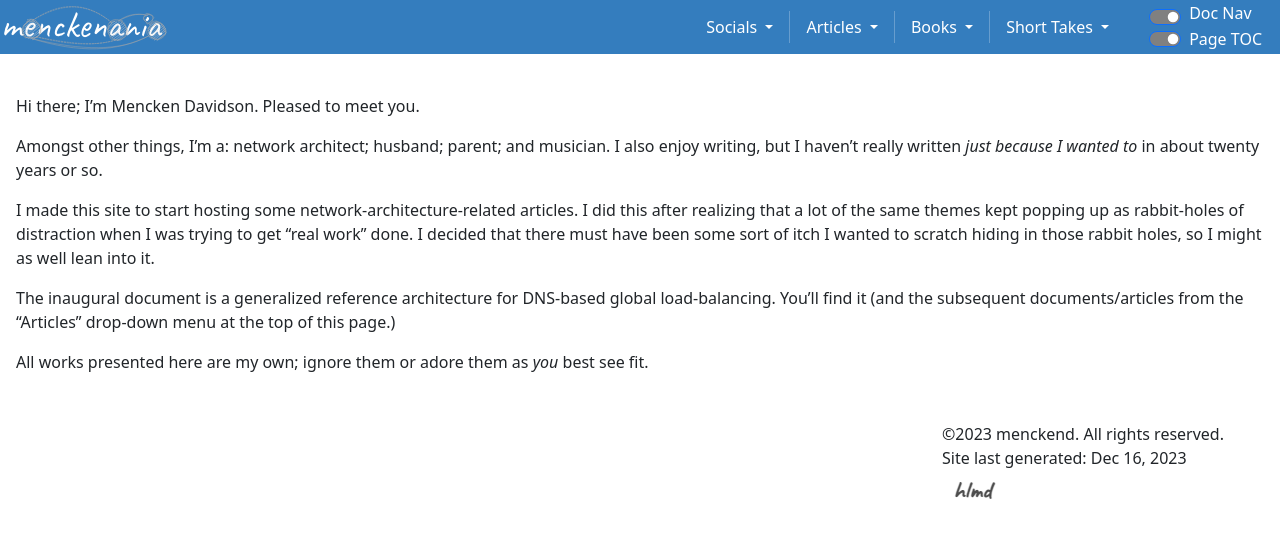
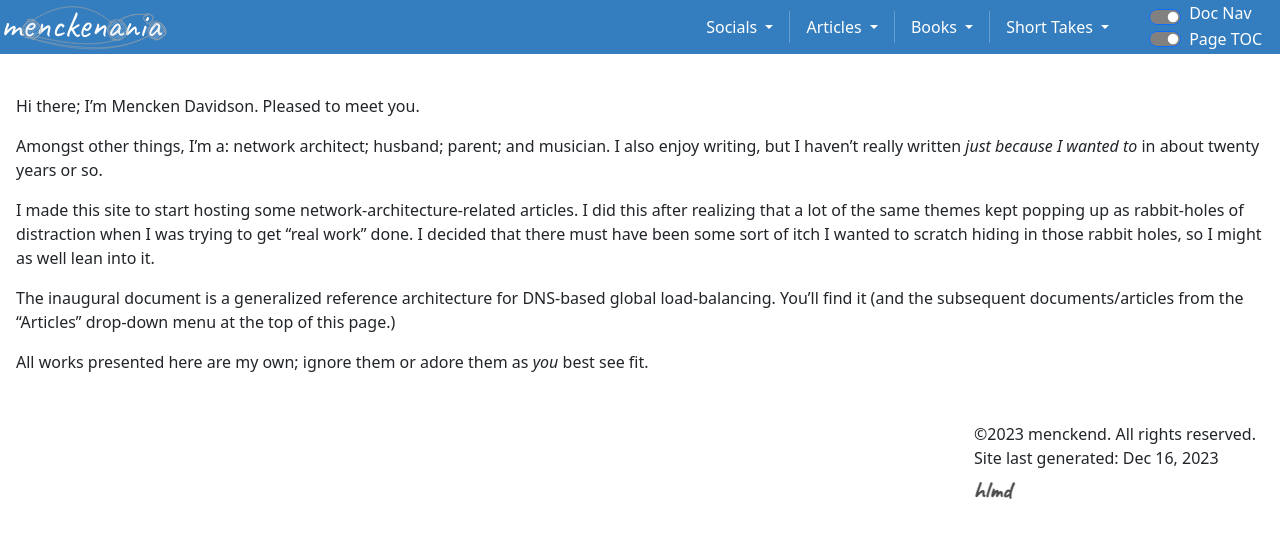
Before and after one commit to menckend/alpha, a Jekyll site: the page built from index.md, in a window 1280 px wide. Shown: the top 538 px of the page. Built offline with Jekyll 4.4.1, drawn with Linux system fonts in a browser that asks for light colours.

Commit message:
Update new-page-footer.html

```diff
--- a/_includes/new-page-footer.html
+++ b/_includes/new-page-footer.html
@@ -1,14 +1,14 @@
 <footer>
   <div>
     <div class="container-fluid row" style="padding-top: 32px;">
-      <div class="col-lg-12 footer d-flex flex-row-reverse" style="padding-right: 32px;">
+      <div class="col-lg-12 footer d-flex flex-row-reverse" style="padding-right: 0px;">
         <span>
           &copy;{{ site.time | date: "%Y"  }} {{site.company_name}}. All rights reserved. <br />
           {% if page.last_updated %}
             Page last updated:> {{page.last_updated}} <br/>
           {% endif %}
           Site last generated: {{ site.time | date: "%b %-d, %Y"  }} <br />
-          <img src="{{ "images/h-l-m-d.png" }}" alt="Company logo"/><br /></span>
+          <img src="{{ "images/h-l-m-d.png" }}" alt="Company logo" style="margin-left:-12px;"/><br /></span>
       </div>
   </div>
   </div>
```
